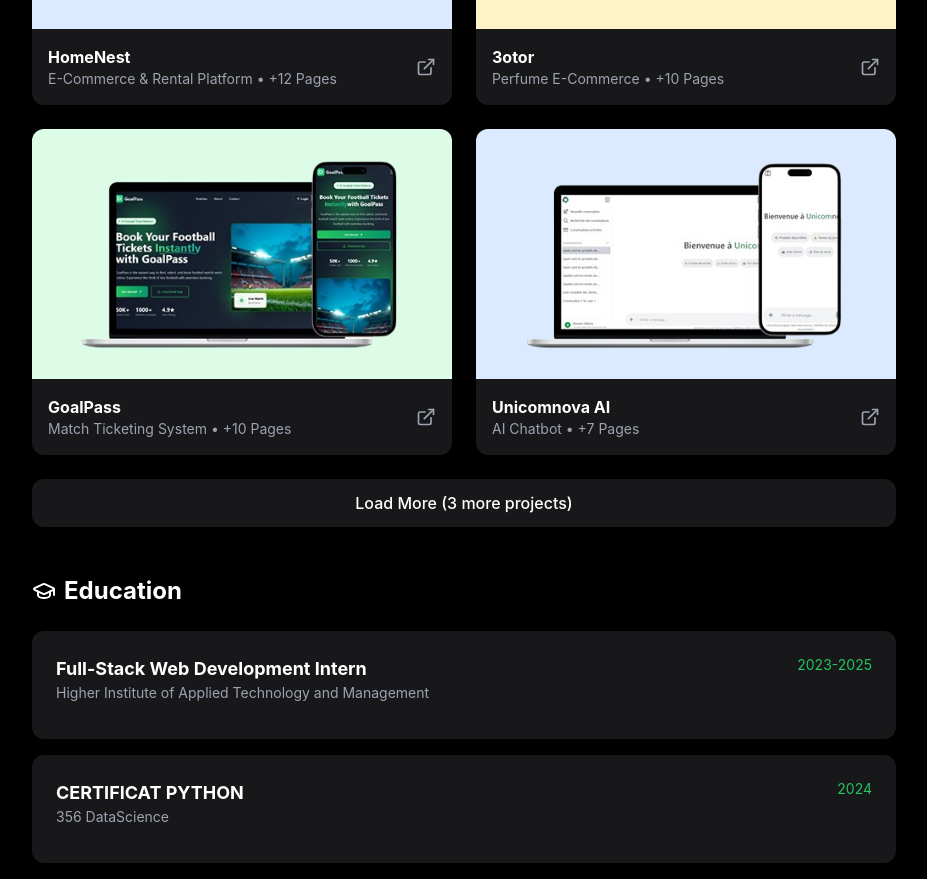
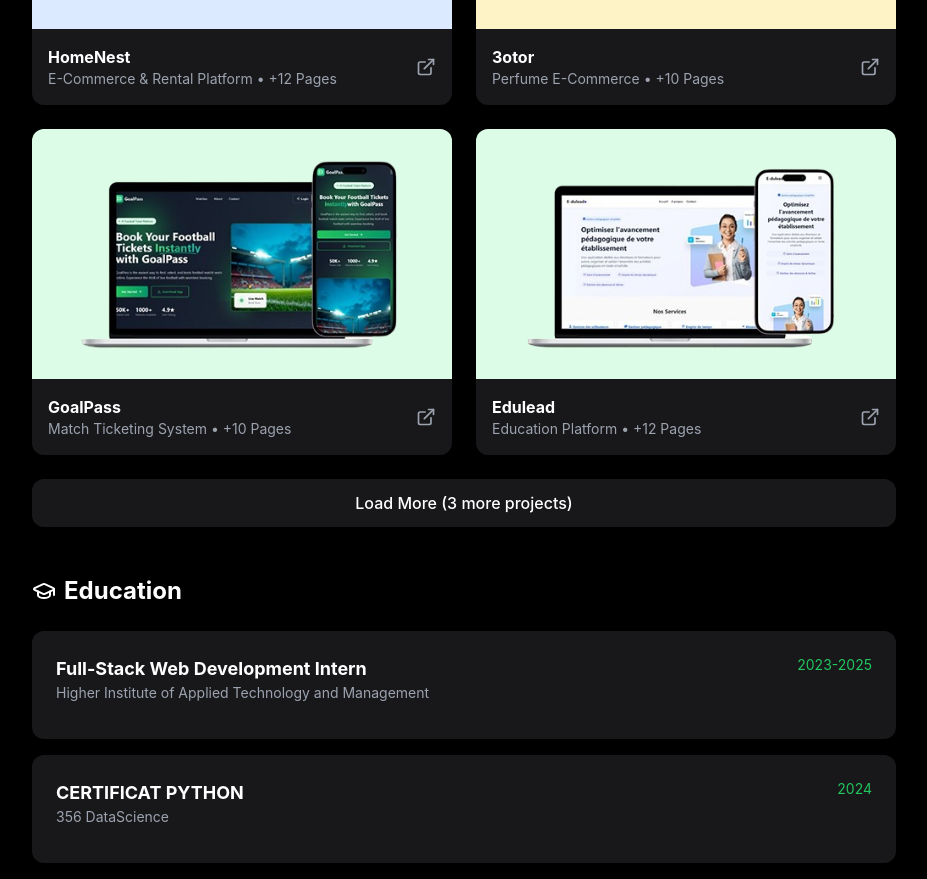
Before and after one commit to Zakroun/zakaryaerouane, a React (Create React App) app: page / in a window 1280 px wide. Shown: the part 1473-2352 px from the top of the page, without its empty margins (336-1263 px from the left). Built offline with nearby package versions, Linux system fonts and the light colour scheme.

Commit message:
update resume pdf

```diff
--- a/src/data/data.js
+++ b/src/data/data.js
@@ -51,18 +51,18 @@ export const projects = [
     desc: "Plateforme pour acheter des tickets de matchs, avec authentification, paiement et dashboard admin & utilisateur.",
   },
   {
+    name: "Edulead",
+    category: "Education Platform",
+    image: "images/edulead.png",
+    pages: "+12 Pages",
+    color: "bg-green-100",
+  },
+  {
     name: "Unicomnova AI",
     category: "AI Chatbot",
     image: "images/unicomnova.png",
     pages: "+7 Pages",
     color: "bg-blue-100",
-  },
-  {
-    name: "Edulead",
-    category: "Education Platform",
-    image: "images/edulead.png",
-    pages: "+12 Pages",
-    color: "bg-green-100",
   },
   {
     name: "Homixstore",
--- a/src/main/Portfolio.jsx
+++ b/src/main/Portfolio.jsx
@@ -568,7 +568,7 @@ const Portfolio = () => {
 
             {/* PDF Viewer */}
             <iframe
-              src="pdf/ZakaryaeRouaneCV(eng).pdf"
+              src="pdf/zakaryaerouane(eng).pdf"
               className="w-full h-[400px] rounded-xl border"
             ></iframe>
 
```
Also changed, not shown: 2 other files (tests, documents, lock files or other folders).
